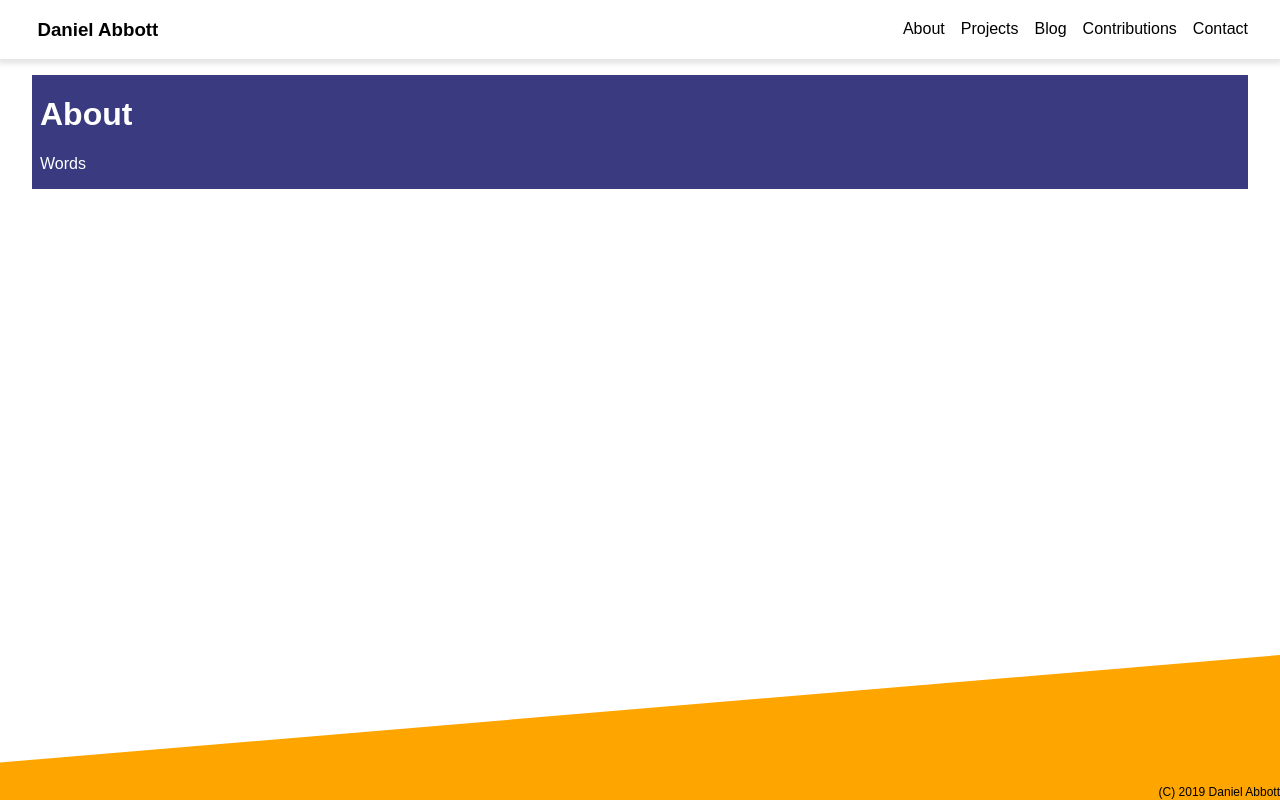
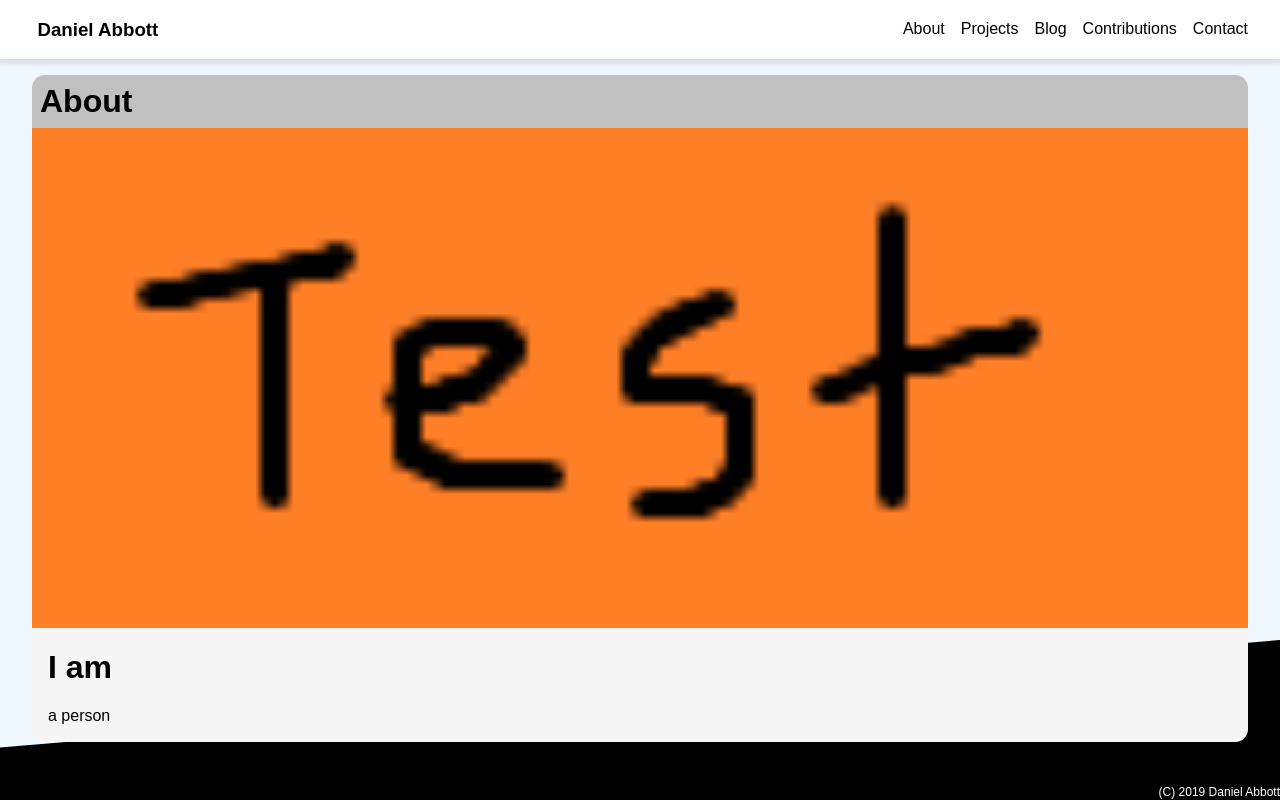
Before and after one commit to daniel-abbott/Portfolio2, a Svelte app: page / in a window 1280 px wide. Built offline with nearby package versions, Linux system fonts and the light colour scheme.

Commit message:
Added simple theming - Will currently crash if "Contact" selected -- Does not have an object to load yet - Can change colors in normalize.css - Textblock more configurable now -- Should rename to ContentBlock or something, has images - A variety of styling changes

```diff
--- a/src/App.svelte
+++ b/src/App.svelte
@@ -64,11 +64,25 @@
 		display: flex;
 		flex-flow: column nowrap;
 		align-items: center;
-		background-color: white;
+		background-color: var(--main-background-color);
 		width: 100%;
 		height: 100vh;
 		overflow: hidden;
+		z-index: 1;
 	}
+	.app:after {
+        background:var(--secondary-background-color);
+        bottom: 0;
+        content: '';
+        display: block;
+        height: 20%;
+        left: 0;
+        position: absolute;
+        right: 0;
+        transform: skewY(-4.8deg);
+        transform-origin: 100%;
+        z-index: -1;
+    }
 	img {
         margin-bottom: 1em;
         /* position: sticky; */
--- a/src/components/Card.svelte
+++ b/src/components/Card.svelte
@@ -31,12 +31,12 @@
         position: relative;
         animation-name: cardMouseLeave;
         animation-duration: 0.5s;
-        background-color: white;
+        background-color: var(--secondary-body-color);
         margin: 0.5em;
         width: var(--width);
         height: var(--height);
         /* border: 1px solid white; */
-        /* border-radius: 0.8em; */
+        border-radius: 0.8em;
         overflow: hidden;
         /* transform: scale(1.0); */
     }
@@ -45,14 +45,15 @@
         animation-duration: 0.5s;
     }
     .card-text {
+        background-color: inherit;
         position: absolute;
         bottom: 0;
         left: 0;
         padding-left: 0.5em;
         /* padding-right: 1em; */
-        background-color: rgba(255, 255, 255, 1);
         width: 100%;
         /* box-shadow: 0px -1px 5px blue; */
+        color: var(--secondary-text-color);
     }
 </style>
 
--- a/src/components/CardList.svelte
+++ b/src/components/CardList.svelte
@@ -18,25 +18,34 @@
         top: 0;
         display: flex;
         flex-flow: column nowrap;
-        background-color: rgb(58, 58, 129);
         color: white;
         width: 95%;
+        max-height: 90%;
         /* height: 100%; */
         /* margin-bottom: 1em; */
-        /* border-radius: 0.3em; */
+        border-radius: 0.8em;
         z-index: 1;
         overflow-y: auto;
         overflow-x: hidden;
     }
     .cardList-title {
-        padding-left: 0.5em;
+        z-index: 2;
+        position: sticky;
+        top: 0;
+        background-color: var(--main-header-color);
+        padding: 0.5em;
+        color: var(--main-title-color);
     }
     .cardList-cards {
+        background-color: var(--main-body-color);
         display: flex;
         flex-flow: row wrap;
         justify-content: space-between;
         padding: 0.5em;
-        color: black;
+        color: var(--main-text-color);
+    }
+    h1 {
+        margin: 0;
     }
 </style>
 
--- a/src/components/Footer.svelte
+++ b/src/components/Footer.svelte
@@ -11,6 +11,7 @@
         flex-direction: row-reverse;
         width: 100%;
         z-index: 1;
+        color: var(--footer-text-color);
         /* background-color: white; */
     }
     span {
--- a/src/components/Intro.svelte
+++ b/src/components/Intro.svelte
@@ -16,6 +16,10 @@
 </script>
 
 <style>
+    .intro-back {
+        width: 100%;
+        height: 100%;
+    }
     .centered {
         font-size: 4em;
         position: absolute;
@@ -28,14 +32,16 @@
         text-align: center;
         background-color: transparent;
     }
-
     .centered span {
         will-change: filter;
+        cursor: default;
     }
 </style>
 
-<div class="centered" out:fly="{{y: -20, duration: 800}}">
-    {#each name as char, i}
-        <span on:introend="{() => countUp()}" in:fade="{{delay: 1000 + i * 300, duration: 1000}}">{char}</span>
-    {/each}
+<div on:click="{loadApp}" class="intro-back">
+    <div class="centered" out:fly="{{y: -20, duration: 800}}">
+        {#each name as char, i}
+            <span on:introend="{() => countUp()}" in:fade="{{delay: 1000 + i * 300, duration: 1000}}">{char}</span>
+        {/each}
+    </div>
 </div>
--- a/src/components/Main.svelte
+++ b/src/components/Main.svelte
@@ -3,6 +3,7 @@
     import CardList from './CardList.svelte';
     import { fly } from 'svelte/transition';
 
+    import about from '../data/about.js';
     import projects from '../data/projects.js';
     import blog from '../data/blog.js';
     import contributions from '../data/contributions.js';
@@ -23,26 +24,12 @@
         width: 100%;
         height: 100%;
         overflow: hidden;
-        z-index: 1;
-    }
-    main:after {
-        background:orange;
-        bottom: 0;
-        content: '';
-        display: block;
-        height: 20%;
-        left: 0;
-        position: absolute;
-        right: 0;
-        transform: skewY(-4.8deg);
-        transform-origin: 100%;
-        z-index: -1;
     }
 </style>
 
-<main transition:fly="{{y: 100, delay: 800, duration: 800}}">
+<main transition:fly="{{ y: 100, delay: 800, duration: 800 }}">
     {#if currentState === appStates.ABOUT}
-        <TextBlock stateChangeDuration={stateChangeDuration} id="about" title="About" />
+        <TextBlock stateChangeDuration={stateChangeDuration} id="about" title="About" textObject={about} />
     {:else if currentState === appStates.PROJECTS}
         <CardList stateChangeDuration={stateChangeDuration} id="projects" title="Projects" cardObject={projects} />
     {:else if currentState === appStates.BLOG}
--- a/src/components/Nav.svelte
+++ b/src/components/Nav.svelte
@@ -9,18 +9,18 @@
 <style>
     @keyframes mouseOver {
         from {
-            color: black;
+            color: var(--nav-text-color);
         }
         to {
-            color: orange;
+            color: var(--nav-highlight-color);
         }
     }
     @keyframes mouseLeave {
         from {
-            color: orange;
+            color: var(--nav-highlight-color);
         }
         to {
-            color: black;
+            color: var(--nav-text-color);
         }
     }
     nav {
@@ -31,7 +31,7 @@
         flex-flow: row nowrap;
         justify-content: space-between;
         align-items: center;
-        background-color: white;
+        background-color: var(--nav-color);
         width: 100%;
         box-shadow: 0 3px 5px 2px rgba(0, 0, 0, 0.1);
         z-index: 100;
@@ -47,7 +47,7 @@
         animation-name: mouseLeave;
         animation-duration: 0.2s;
         margin-left: 1em;
-        color: black;
+        color: var(--nav-text-color);
         text-decoration: none;
         cursor: pointer;
         font-weight: normal
@@ -55,10 +55,10 @@
     span:hover {
         animation-name: mouseOver;
         animation-duration: 0.2s;
-        color: orange;
+        color: var(--nav-highlight-color);
     }
     span:active {
-        color: orangered;
+        color: var(--nav-click-color);
     }
 </style>
 
--- a/src/components/TextBlock.svelte
+++ b/src/components/TextBlock.svelte
@@ -3,28 +3,57 @@
 
     export let stateChangeDuration;
     export let title;
+    export let textObject;
     export let id;
 </script>
 
 <style>
     .textblock {
-        color: white;
+        display: flex;
+        flex-flow: column wrap;
+
         position: absolute;
         top: 0;
-        background-color: rgb(58, 58, 129);
         width: 95%;
         /* margin-bottom: 1em; */
-        /* border-radius: 0.3em; */
+        border-radius: 0.8em;
         z-index: 1;
+        overflow: hidden;
+    }
+    .textblock-title {
+        background-color: var(--main-header-color);
+        padding: 0.5em;
+        color: var(--main-title-color);
     }
     .textblock-text {
-        padding-left: 0.5em;
+        padding-left: 1em;
+        background-color: var(--main-body-color);
+        color: var(--main-text-color);
+    }
+    h1 {
+        margin: 0;
+    }
+    p {
+        /* margin: 0; */
+        /* background-color: rgb(58, 58, 129); */
+    }
+    .hero-image {
+        width: 100%;
+        height: 500px;
+        background-image: var(--background-image);
+        background-repeat: no-repeat;
+        background-size: cover;
     }
 </style>
 
 <section transition:fly="{{ y: 1000, duration: stateChangeDuration }}" id={id} class="textblock">
+    <div class="textblock-title">
+        <h1>{title}</h1>
+    </div>
+    {#if textObject.image}
+        <div class="hero-image" style="--background-image: url({textObject.image});" alt="placeholder" />
+    {/if}
     <div class="textblock-text">
-        <h1>{title}</h1>
-        <p>Words</p>
+        <p>{@html textObject.text}</p>
     </div>
 </section>
--- /dev/null
+++ b/src/data/about.js
@@ -0,0 +1,6 @@
+const about = {
+    image: "/content/testpic.png",
+    text: "<h1>I am</h1><p>a person</p>"
+}
+
+export default about;
--- a/src/data/blog.js
+++ b/src/data/blog.js
@@ -1,6 +1,6 @@
 const blog = {
     width: "100%",
-    height: "100px",
+    height: "92px",
     cards: [
         {
             //image: "Placeholder 1",
```
Also changed, not shown: public/normalize.css.
